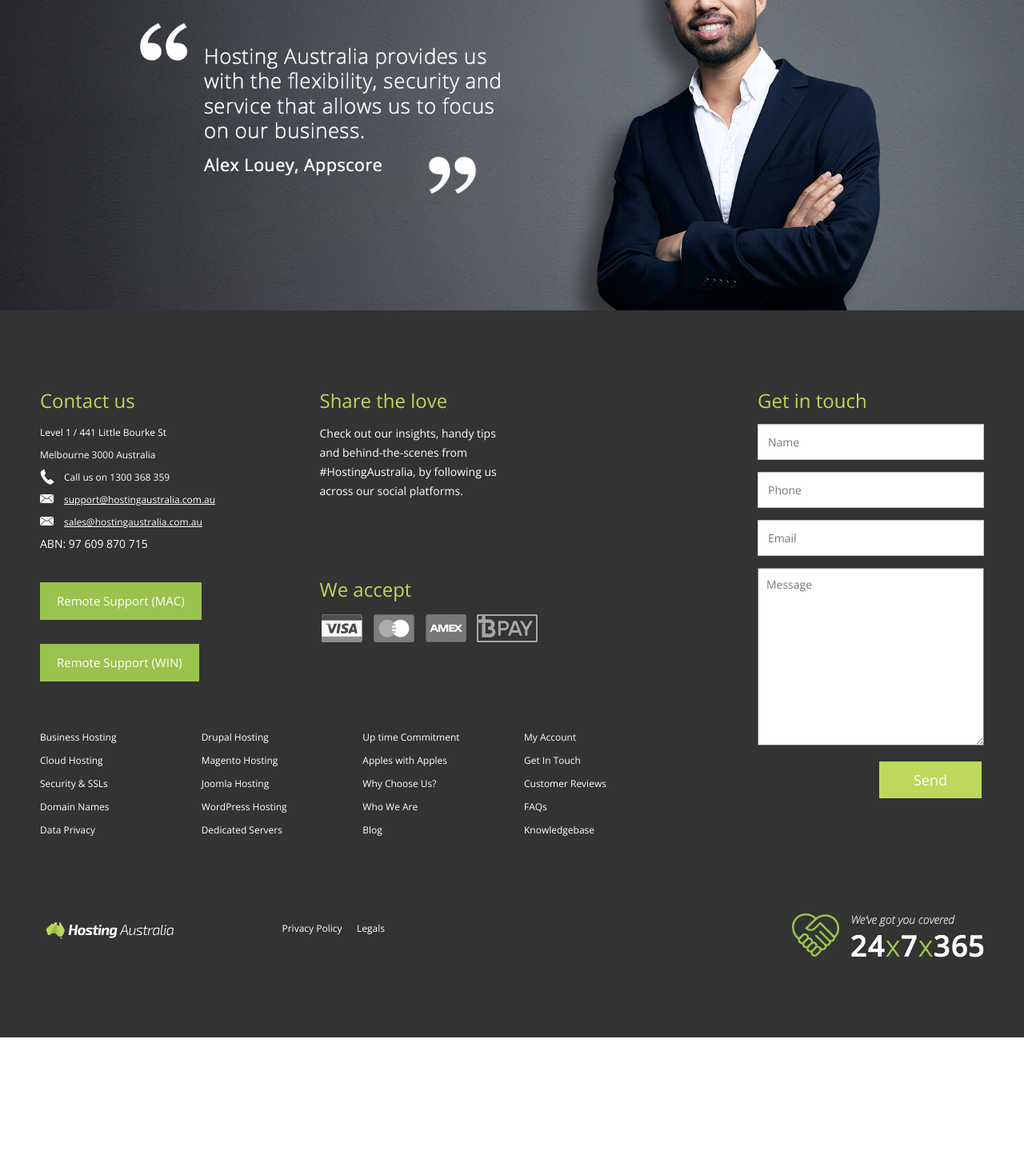
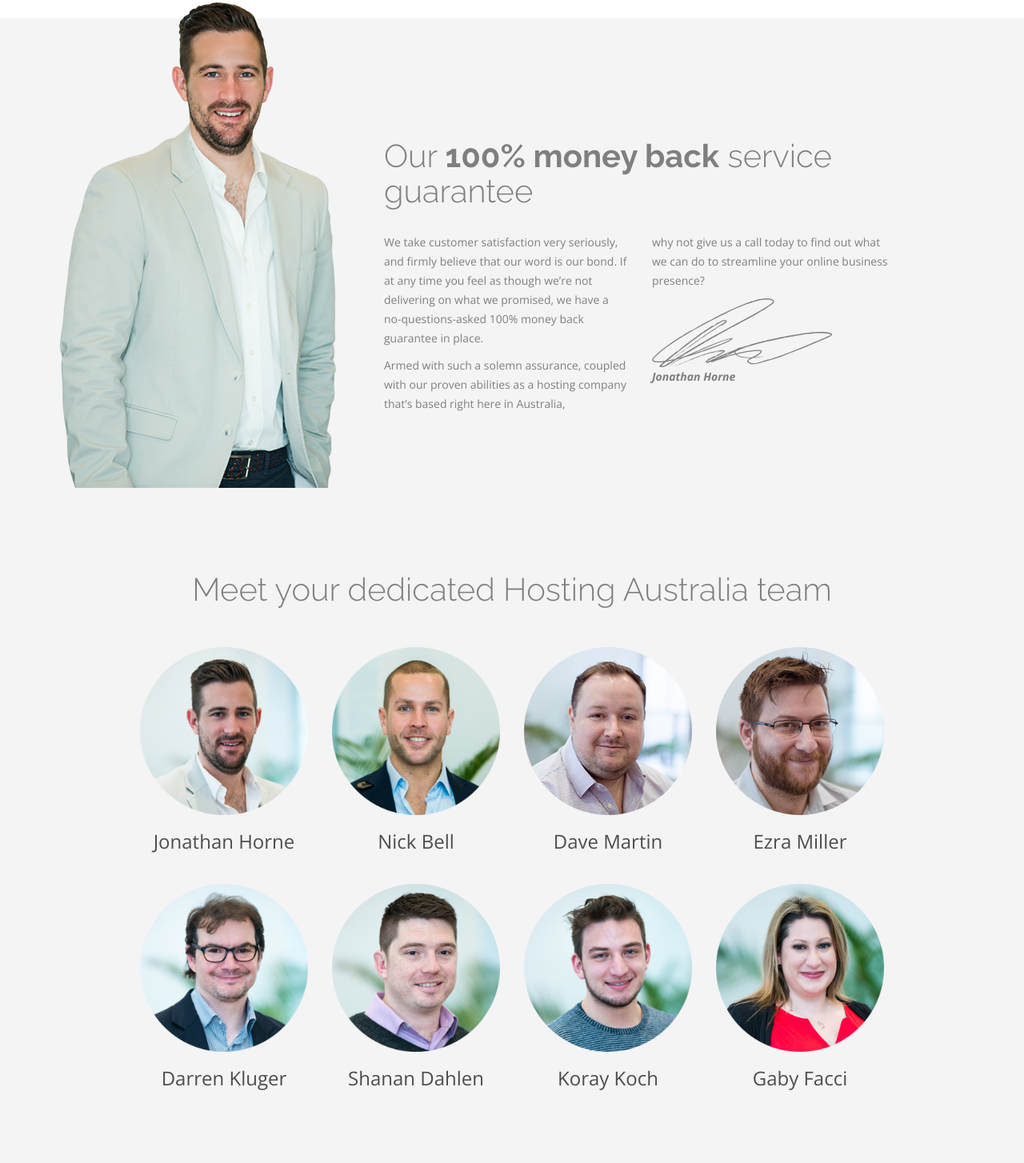
Before and after one commit to syedhasban/AustraliaWebProject, a plain HTML site: page About Us.html in a window 1280 px wide. Shown: the part 2126-3580 px from the top of the page at 80% size. Before the commit the page ends 3423 px from the top, so only its background shows below. Drawn offline with nearby package versions, Linux system fonts and the light colour scheme; a script that the page names is missing; files whose address does not match are found by name.

Commit message:
Paste all Files

```diff
--- a/About Us.html
+++ b/About Us.html
@@ -201,6 +201,72 @@
         </div>
     </div>
 
+    <div class="about-moneyback">
+        <div class="container">
+            <div class="row">
+                <div class="col-sm-4 mob-hidden">
+                    <img class="about-mb-jono" src="images/about-story-jono.png" alt="about-story-jono">
+                </div>
+                <div class="col-sm-8 padvert75 about-two">
+                    <h2>Our <strong>100% money back</strong> service guarantee</h2>
+                    <div class="row">
+                        <div class="col-md-6">
+                            <p>We take customer satisfaction very seriously, and firmly believe that our word is our bond. If at any time you feel as though we’re not delivering on what we promised, we have a no-questions-asked 100% money back guarantee in place.</p>
+                            <p>Armed with such a solemn assurance, coupled with our proven abilities as a hosting company that’s based right here in Australia, </p>
+                        </div>
+                        <div class="col-md-6">
+                            <p>why not give us a call today to find out what we can do to streamline your online business presence?</p>
+                            <img src="images/about-story-jono-sig.png" alt="about-story-jono-sig">
+                            <p><em>Jonathan Horne</em></p>
+                        </div>
+                    </div>
+                </div>
+            </div>
+        </div>
+    </div>
+
+    <div class="about-team padvert75">
+        <div class="container text-center">
+            <h2>Meet your dedicated Hosting Australia team</h2>
+            <div class="row">
+                <div class="col-sm-3 ">
+                    <img src="images/about-team01.png" alt="Jonathan Horne">
+                    <h3>Jonathan Horne</h3>
+                </div>
+                <div class="col-sm-3 ">
+                    <img src="images/about-team02.png" alt="Nick Bell">
+                    <h3>Nick Bell</h3>
+                </div>
+                <div class="col-sm-3 ">
+                    <img src="images/about-us_dave.png" class="round-pic" alt="Dave Martin">
+                    <h3>Dave Martin</h3>
+                </div>
+                <div class="col-sm-3 ">
+                    <img src="images/about-us_ezra.png" class="round-pic" alt="Ezra Miller">
+                    <h3>Ezra Miller</h3>
+                </div>
+            </div>
+            <div class="row">
+                <div class="col-sm-3 ">
+                    <img src="images/about-team07.png" alt="Darren Kluger">
+                    <h3>Darren Kluger</h3>
+                </div>
+                <div class="col-sm-3 ">
+                    <img src="images/about-team09.png" alt="Shanan Dahlen">
+                    <h3>Shanan Dahlen</h3>
+                </div>
+                <div class="col-sm-3 ">
+                    <img src="images/about-team08.png" alt="Koray Koch">
+                    <h3>Koray Koch</h3>
+                </div>
+                <div class="col-sm-3">
+                    <img src="images/about-team05.png" alt="Gaby Facci">
+                    <h3>Gaby Facci</h3>
+                </div>
+            </div>
+        </div>
+    </div>
+
     <div class="testimonial">
         <div class="container">
             <div class="row">
```
Also changed, not shown: images/about-aus-owned.png (added), images/about-aus-servers.png (added), images/about-aus-staff.png (added), images/about-story-jono-sig.png (added), images/about-story-jono.png (added), images/about-team01.png (added), images/about-team02.png (added), images/about-team05.png (added), images/about-team07.png (added), images/about-team08.png (added), images/about-team09.png (added), images/about-us_dave.png (added), images/about-us_ezra.png (added), 2 other files.
